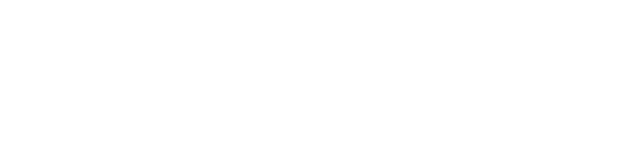
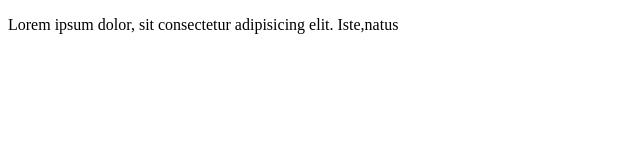
Before and after one commit to PabloToro77/ejemplo-respositorio, a plain HTML site: page Index.html in a window 1280 px wide. Shown: the whole page, without its empty margins (0-640 px from the left). Drawn offline with Linux system fonts and the light colour scheme.

Commit message:
Agregado contenedor

```diff
--- a/Index.html
+++ b/Index.html
@@ -7,6 +7,14 @@
     <title>GitHUB</title>
 </head>
 <body>
+    <!--contenedor 1-->
+    <div class="container">
+        <div class="row">
+            <p> Lorem ipsum dolor, sit consectetur adipisicing elit. Iste,natus</p>
+
+        </div>
+
+    </div>
 
 </body>
 </html>
```
